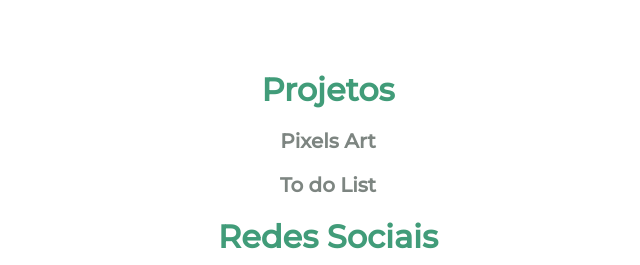
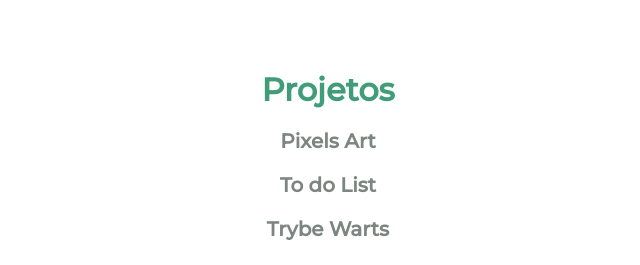
Before and after one commit to kalarruda/kalarruda.github.io, a plain HTML site: page index.html in a window 1280 px wide. Shown: the part 839-1104 px from the top of the page, without its empty margins (312-952 px from the left). Drawn offline with nearby package versions, Linux system fonts and the light colour scheme.

Commit message:
adiciona link trybeWarts

```diff
--- a/index.html
+++ b/index.html
@@ -48,6 +48,7 @@
             <ul id="projects">
                 <li><a href="/kalarruda.github.io/projetos/pixels_art/index.html">Pixels Art</a></li>
                 <li><a href="/kalarruda.github.io/projetos/to-do-list/index.html">To do List</a></li>
+                <li><a href="projetos/trybeWarts/index.html">Trybe Warts</a></li>
             </ul>
             <h2>Redes Sociais</h2>
             <section id="align-itens">
```
